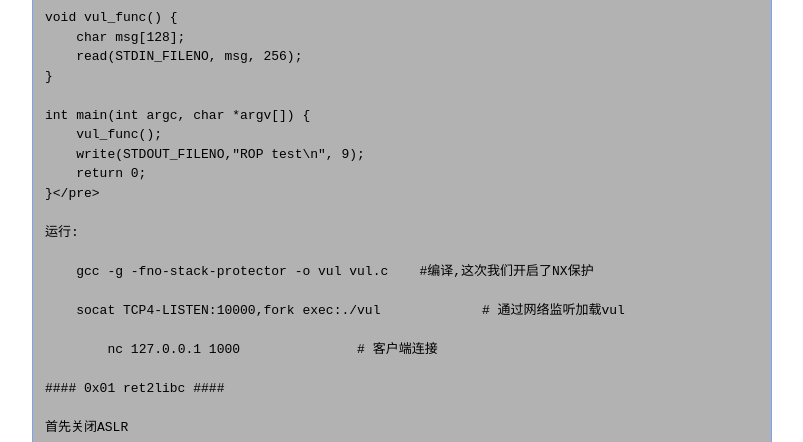
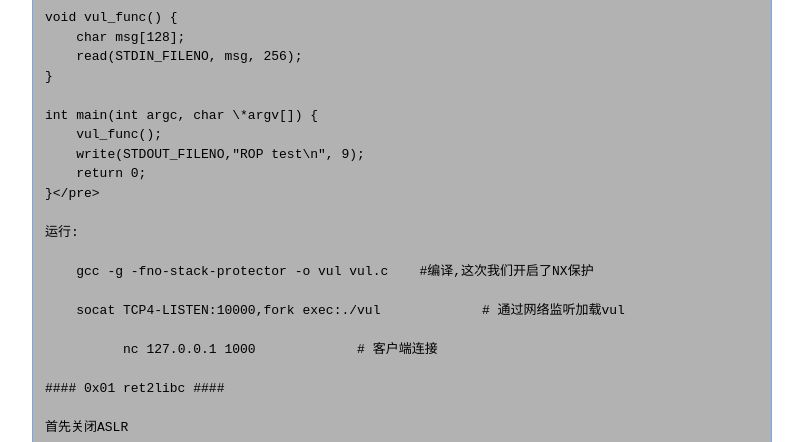
Before and after one commit to pench3r/OldBlog, a Jekyll site: the page built from _posts/2018-03-30-ret2libc-rop.md, in a window 1280 px wide and 1400 px high, scrolled down 207 px. Shown: the part 250-692 px from the top of the window, without its empty margins (238-1041 px from the left). Built offline with Jekyll 4.4.1, drawn with Linux system fonts in a browser that asks for light colours; comment, search, counter and statistics services are not loaded; some of the changed text lies outside the part shown.

```diff
--- a/_posts/2018-03-30-ret2libc-rop.md
+++ b/_posts/2018-03-30-ret2libc-rop.md
@@ -21,7 +21,7 @@ void vul_func() {
     read(STDIN_FILENO, msg, 256);
 }
 
-int main(int argc, char *argv[]) {
+int main(int argc, char \*argv[]) {
     vul_func();
     write(STDOUT_FILENO,"ROP test\n", 9);
     return 0;
@@ -33,7 +33,7 @@ int main(int argc, char *argv[]) {
 
     socat TCP4-LISTEN:10000,fork exec:./vul		# 通过网络监听加载vul
 
-	nc 127.0.0.1 1000		# 客户端连接
+	  nc 127.0.0.1 1000		# 客户端连接
 
 #### 0x01 ret2libc ####
 
```
